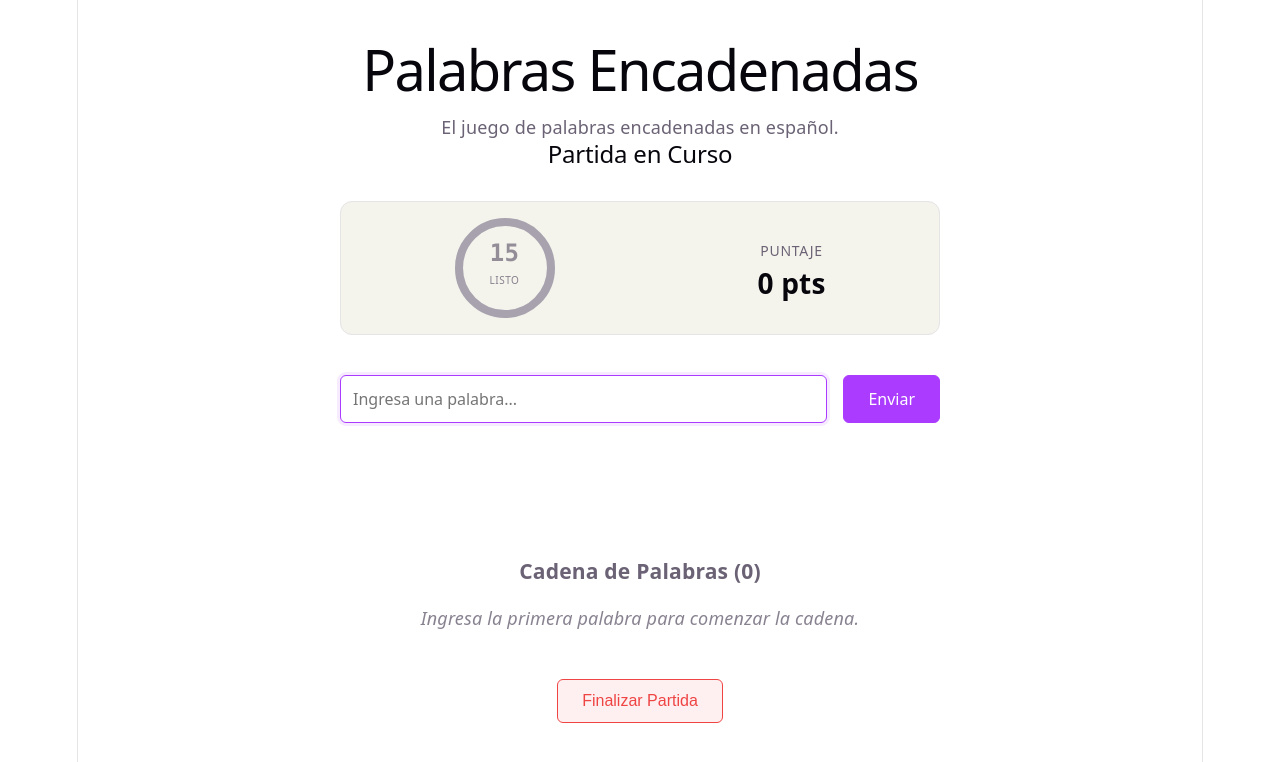
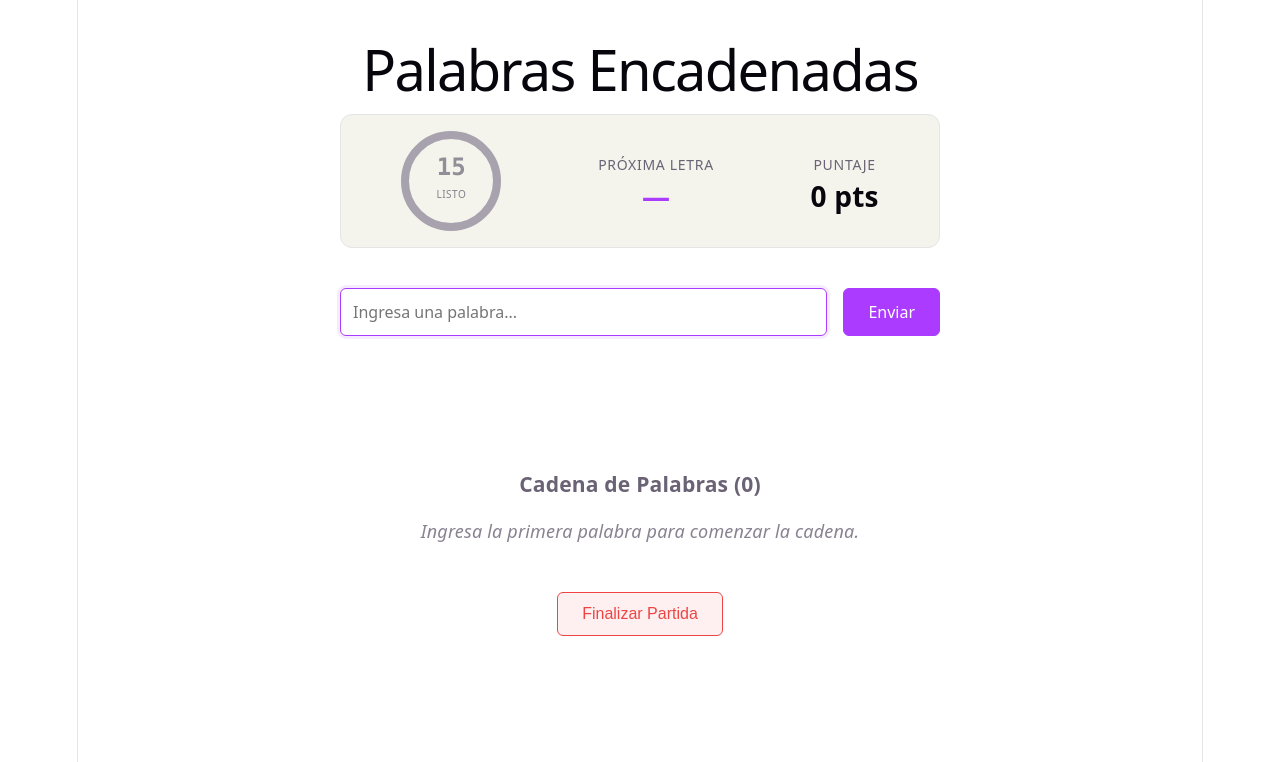
Before and after one commit to salvanescki/unq-ui-nicolas-salvanescki-trabajo-final, a React (Vite) app: page / in a window 1280 px wide. Both pictures are taken after typing "Sample" into the empty fields and a click on the button "Jugar Partida". Shown: the top 762 px of the page. Built offline with nearby package versions, Linux system fonts and the light colour scheme.

Commit message:
feat: redesign game board and summary UI with dedicated letter and score components

```diff
--- a/src/App.tsx
+++ b/src/App.tsx
@@ -29,7 +29,6 @@ function App() {
     <main className="app-container">
       <header>
         <h1>Palabras Encadenadas</h1>
-        <p>El juego de palabras encadenadas en español.</p>
       </header>
 
       <section className="game-content">
--- a/src/components/GameBoard.css
+++ b/src/components/GameBoard.css
@@ -46,6 +46,28 @@
   line-height: 1;
 }
 
+.next-letter-wrapper {
+  display: flex;
+  flex-direction: column;
+  align-items: center;
+  gap: 4px;
+}
+
+.next-letter-label {
+  font-size: 14px;
+  color: var(--text);
+  text-transform: uppercase;
+  letter-spacing: 0.05em;
+  font-weight: 500;
+}
+
+.next-letter-value {
+  font-size: 28px;
+  font-weight: 700;
+  color: var(--accent);
+  line-height: 1;
+}
+
 .input-section {
   display: flex;
   flex-direction: column;
@@ -57,12 +79,6 @@
 .game-board-input-group {
   flex: 1;
   text-align: left;
-}
-
-.guidance-text {
-  margin-bottom: var(--spacing-sm);
-  font-size: 15px;
-  color: var(--text);
 }
 
 .game-board-actions {
--- a/src/components/GameBoard.tsx
+++ b/src/components/GameBoard.tsx
@@ -67,7 +67,6 @@ export const GameBoard: FC<GameBoardProps> = ({
 
   return (
     <div className="game-board">
-      <h2>Partida en Curso</h2>
       <div className="game-stats">
         <div className="timer-wrapper">
           <TimerRing
@@ -77,6 +76,10 @@ export const GameBoard: FC<GameBoardProps> = ({
             resetKey={words.length}
           />
         </div>
+        <div className="next-letter-wrapper">
+          <span className="next-letter-label">Próxima Letra</span>
+          <strong className="next-letter-value">{requiredLetter || '—'}</strong>
+        </div>
         <div className="score-wrapper">
           <span className="score-label">Puntaje</span>
           <strong className="score-value">{score} pts</strong>
@@ -85,11 +88,6 @@ export const GameBoard: FC<GameBoardProps> = ({
 
       <form onSubmit={handleSubmit} className="input-section">
         <div className="form-group game-board-input-group">
-          {requiredLetter && (
-            <p className="guidance-text">
-              La palabra debe empezar con la letra: <strong>{requiredLetter}</strong>
-            </p>
-          )}
           <input
             type="text"
             ref={inputRef}
--- a/src/components/GameOver.tsx
+++ b/src/components/GameOver.tsx
@@ -26,9 +26,18 @@ export const GameOver: FC<GameOverProps> = ({
   return (
     <div className="game-over">
       <h2>Partida Finalizada</h2>
-      <p>Jugador: <strong>{playerName}</strong></p>
-      <p>Puntaje final: <strong>{score} pts</strong></p>
-      <p>Palabras válidas encadenadas: <strong>{words.length}</strong></p>
+
+      <div className="game-over-summary">
+        <div className="summary-player">
+          Jugador: <strong>{playerName}</strong>
+        </div>
+        <div className="summary-stats-grid">
+          <div className="summary-stat-card">
+            <span className="summary-stat-label">Puntaje Final</span>
+            <strong className="summary-stat-value">{score} pts</strong>
+          </div>
+        </div>
+      </div>
 
       <ChainedWordsList words={words} />
 
--- a/src/styles/App.css
+++ b/src/styles/App.css
@@ -8,14 +8,66 @@
   width: 100%;
 }
 
-.game-over p {
-  margin: var(--spacing-sm) 0;
+.game-over h2 {
+  color: var(--danger);
+  font-weight: 600;
+  margin-bottom: var(--spacing-sm);
+}
+
+.game-over-summary {
+  display: flex;
+  flex-direction: column;
+  gap: var(--spacing-sm);
+  width: 100%;
+  max-width: 500px;
+  margin: 0 auto;
+}
+
+.summary-player {
+  font-size: 16px;
+  color: var(--text);
+  background: var(--code-bg);
+  border: 1px solid var(--border);
+  border-radius: 8px;
+  padding: 10px 14px;
+  text-align: center;
+}
+
+.summary-player strong {
+  color: var(--text-h);
   font-size: 18px;
 }
 
-.game-over h2 {
-  color: var(--danger);
-  font-weight: 600;
+.summary-stats-grid {
+  display: grid;
+  grid-template-cols: 1fr 1fr;
+  gap: var(--spacing-md);
+}
+
+.summary-stat-card {
+  display: flex;
+  flex-direction: column;
+  align-items: center;
+  justify-content: center;
+  padding: 14px;
+  background: var(--code-bg);
+  border: 1px solid var(--border);
+  border-radius: 12px;
+  gap: 4px;
+}
+
+.summary-stat-label {
+  font-size: 12px;
+  color: var(--text);
+  text-transform: uppercase;
+  letter-spacing: 0.05em;
+  font-weight: 500;
+}
+
+.summary-stat-value {
+  font-size: 24px;
+  font-weight: 700;
+  color: var(--text-h);
 }
 
 .game-over-actions {
```
